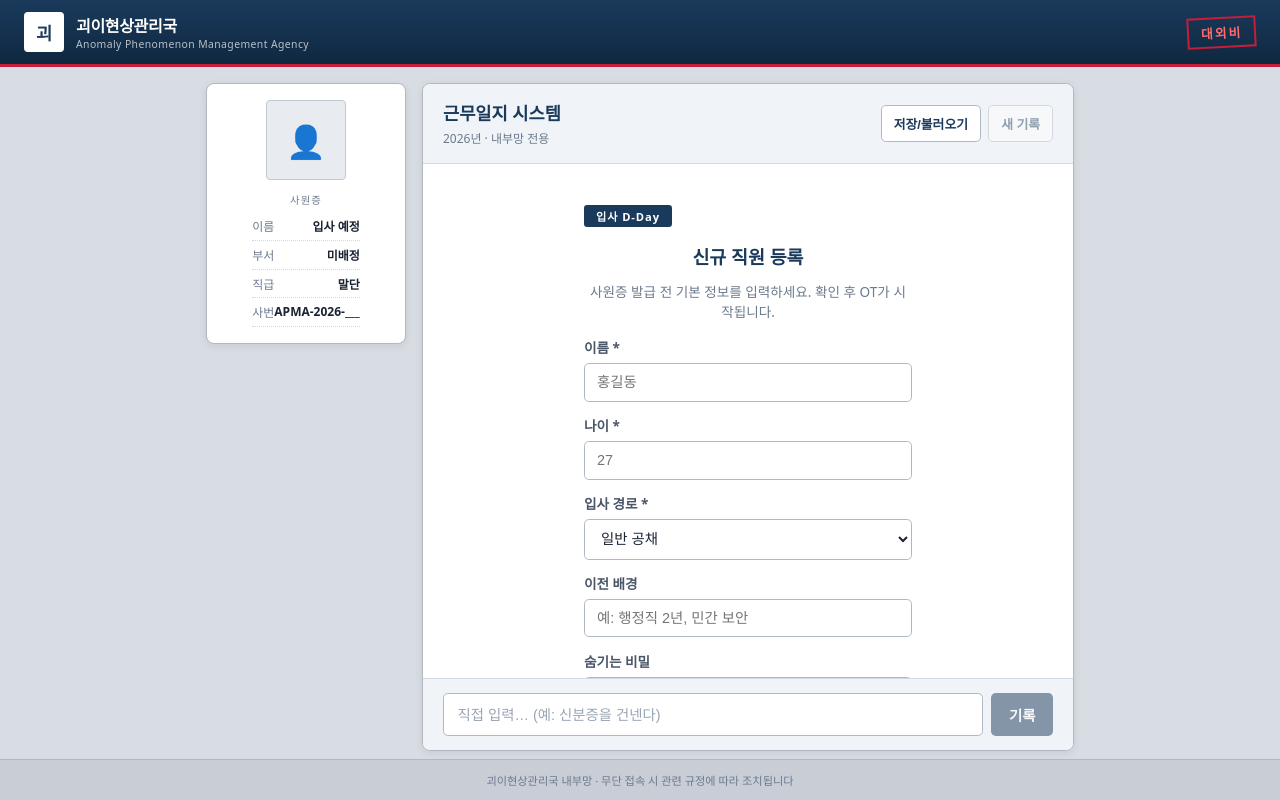
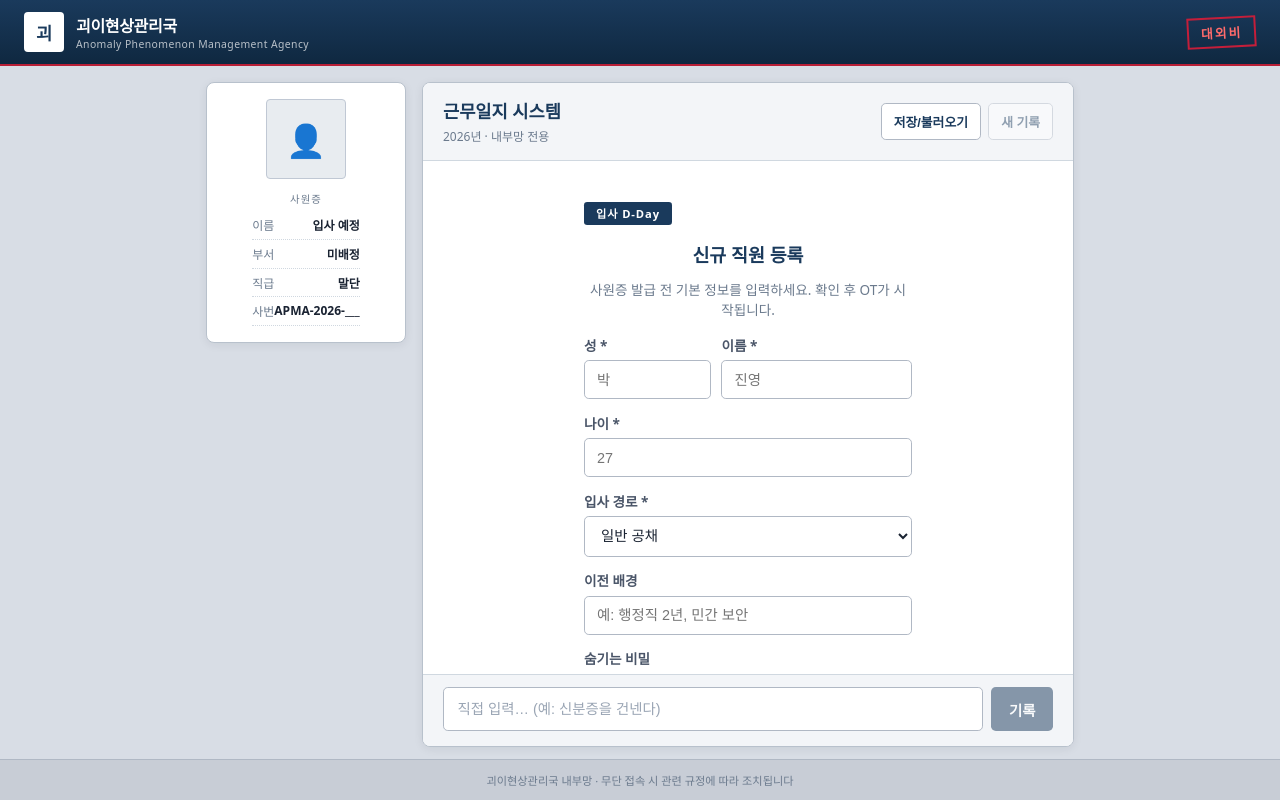
Before and after one commit to moonofchess/apma-trpg-chatbot, a Next.js app: page / in a window 1280 px wide. Built offline with nearby package versions, Linux system fonts and the light colour scheme.

Commit message:
Polish chat UI and player naming

```diff
--- a/app/components/employee-card.tsx
+++ b/app/components/employee-card.tsx
@@ -5,7 +5,7 @@ import {
   type EmployeeProfile,
 } from "@/lib/trpg/employee-profile";
 
-import type { IntakeData } from "./onboarding-form";
+import { getIntakeFullName, type IntakeData } from "./onboarding-form";
 
 type EmployeeCardProps = {
   profile: EmployeeProfile;
@@ -25,7 +25,9 @@ export function EmployeeCard({
 
   const displayName = gmAssigned
     ? profile.name
-    : intake?.name || EMPTY_PROFILE_LABEL;
+    : intake
+      ? getIntakeFullName(intake)
+      : EMPTY_PROFILE_LABEL;
 
   const displayAge = gmAssigned ? profile.age : intake?.age;
 
--- a/app/components/onboarding-form.tsx
+++ b/app/components/onboarding-form.tsx
@@ -4,6 +4,8 @@ import { FormEvent, useState } from "react";
 
 export type IntakeData = {
   name: string;
+  lastName?: string;
+  givenName?: string;
   age: string;
   hirePath: string;
   background: string;
@@ -17,15 +19,32 @@ type OnboardingFormProps = {
 
 const HIRE_PATHS = ["일반 공채", "추천 입사", "현장 채용", "계약직 전환"];
 
+export function getIntakeFullName(data: IntakeData): string {
+  const combinedName = `${data.lastName ?? ""}${data.givenName ?? ""}`.trim();
+  return combinedName || data.name;
+}
+
+export function getIntakeGivenName(data: IntakeData): string {
+  return data.givenName?.trim() || data.name.trim().slice(1) || data.name;
+}
+
 export function buildIntakeMessage(data: IntakeData): string {
+  const fullName = getIntakeFullName(data);
+  const givenName = getIntakeGivenName(data);
+
   return [
     "입사 신고합니다. 아래 정보로 등록해 주세요.",
     "",
-    `이름: ${data.name}`,
+    `성명: ${fullName}`,
+    `성: ${data.lastName || "미분리"}`,
+    `이름: ${givenName}`,
     `나이: ${data.age}`,
     `입사 경로: ${data.hirePath}`,
     `이전 배경: ${data.background || "미기재"}`,
     `숨기는 비밀: ${data.secret || "없음"}`,
+    "",
+    "서술문에서는 제 성명이나 이름을 직접 부르지 말고 '당신'이라고 써 주세요.",
+    `등장인물이 공식적으로 부를 때는 성명(${fullName})이나 직책을 쓰고, 조금 안면이 트인 뒤에는 이름만 붙여 '${givenName}님'처럼 불러 주세요.`,
     "",
     "오늘 입사 첫날입니다. 인사팀 오리엔테이션(OT)부터 시작해 주세요.",
     "OT 도중 사원증을 발급하고 부서·직급·사번을 배정해 주세요.",
@@ -33,7 +52,8 @@ export function buildIntakeMessage(data: IntakeData): string {
 }
 
 export function OnboardingForm({ onSubmit, disabled }: OnboardingFormProps) {
-  const [name, setName] = useState("");
+  const [lastName, setLastName] = useState("");
+  const [givenName, setGivenName] = useState("");
   const [age, setAge] = useState("");
   const [hirePath, setHirePath] = useState(HIRE_PATHS[0]);
   const [background, setBackground] = useState("");
@@ -41,10 +61,15 @@ export function OnboardingForm({ onSubmit, disabled }: OnboardingFormProps) {
 
   const handleSubmit = (event: FormEvent<HTMLFormElement>) => {
     event.preventDefault();
-    if (!name.trim() || !age.trim() || disabled) return;
+    if (!lastName.trim() || !givenName.trim() || !age.trim() || disabled) return;
+
+    const trimmedLastName = lastName.trim();
+    const trimmedGivenName = givenName.trim();
 
     onSubmit({
-      name: name.trim(),
+      name: `${trimmedLastName}${trimmedGivenName}`,
+      lastName: trimmedLastName,
+      givenName: trimmedGivenName,
       age: age.trim(),
       hirePath,
       background: background.trim(),
@@ -60,16 +85,29 @@ export function OnboardingForm({ onSubmit, disabled }: OnboardingFormProps) {
         사원증 발급 전 기본 정보를 입력하세요. 확인 후 OT가 시작됩니다.
       </p>
 
+      <div className="intake-name-row">
         <label className="intake-field">
-        <span>이름 *</span>
+          <span>성 *</span>
           <input
-          value={name}
-          onChange={(e) => setName(e.target.value)}
-          placeholder="홍길동"
+            value={lastName}
+            onChange={(e) => setLastName(e.target.value)}
+            placeholder="박"
             required
             disabled={disabled}
           />
         </label>
+
+        <label className="intake-field">
+          <span>이름 *</span>
+          <input
+            value={givenName}
+            onChange={(e) => setGivenName(e.target.value)}
+            placeholder="진영"
+            required
+            disabled={disabled}
+          />
+        </label>
+      </div>
 
       <label className="intake-field">
         <span>나이 *</span>
@@ -118,7 +156,11 @@ export function OnboardingForm({ onSubmit, disabled }: OnboardingFormProps) {
         />
       </label>
 
-      <button type="submit" className="start-button" disabled={disabled || !name.trim() || !age.trim()}>
+      <button
+        type="submit"
+        className="start-button"
+        disabled={disabled || !lastName.trim() || !givenName.trim() || !age.trim()}
+      >
         OT 시작
       </button>
     </form>
--- a/app/globals.css
+++ b/app/globals.css
@@ -12,7 +12,7 @@ body {
 
 body {
   font-family: "Malgun Gothic", "Apple SD Gothic Neo", system-ui, sans-serif;
-  background: #d8dce3;
+  background: #d8dde5;
   color: #1a2332;
 }
 
@@ -32,7 +32,7 @@ body {
   padding: 0.75rem 1.5rem;
   background: linear-gradient(180deg, #1a3a5c 0%, #0f2840 100%);
   color: #fff;
-  border-bottom: 3px solid #c41e3a;
+  border-bottom: 2px solid #b91f36;
 }
 
 .top-bar-left {
@@ -83,7 +83,7 @@ body {
   max-width: 900px;
   width: 100%;
   margin: 0 auto;
-  padding: 1rem 1rem 0.5rem;
+  padding: 1rem 1rem 0.75rem;
   display: grid;
   grid-template-columns: 200px 1fr;
   gap: 1rem;
@@ -114,9 +114,9 @@ body {
   align-items: center;
   padding: 1rem;
   background: #fff;
-  border: 1px solid #b0b8c4;
+  border: 1px solid #b8c1cc;
   border-radius: 0.5rem;
-  box-shadow: 0 2px 8px rgba(0, 0, 0, 0.08);
+  box-shadow: 0 2px 10px rgba(15, 24, 36, 0.07);
   align-self: start;
   max-height: 100%;
   overflow-y: auto;
@@ -178,17 +178,17 @@ body {
   display: flex;
   flex-direction: column;
   background: #fff;
-  border: 1px solid #b0b8c4;
+  border: 1px solid #b8c1cc;
   border-radius: 0.5rem;
-  box-shadow: 0 2px 8px rgba(0, 0, 0, 0.08);
+  box-shadow: 0 2px 10px rgba(15, 24, 36, 0.07);
   min-height: 0;
   overflow: hidden;
 }
 
 .panel-header {
   flex-shrink: 0;
-  padding: 1rem 1.25rem;
-  background: #f0f3f7;
+  padding: 0.95rem 1.25rem;
+  background: #f3f5f8;
   border-bottom: 1px solid #d0d8e0;
   display: flex;
   align-items: center;
@@ -217,6 +217,7 @@ body {
 
 .panel-action-button {
   flex: 0 0 auto;
+  min-height: 2.25rem;
   padding: 0.5rem 0.75rem;
   border: 1px solid #b0b8c4;
   border-radius: 0.3rem;
@@ -373,33 +374,34 @@ body {
   min-height: 0;
   display: flex;
   flex-direction: column;
-  gap: 0.75rem;
+  gap: 0.85rem;
   overflow-y: auto;
   overflow-x: hidden;
-  padding: 1rem 1.25rem;
+  padding: 1rem 1.25rem 1.1rem;
   overscroll-behavior: contain;
 }
 
 .message {
   max-width: 95%;
-  padding: 0.85rem 1rem;
+  padding: 0.9rem 1rem;
   border-radius: 0.35rem;
   line-height: 1.65;
   word-break: break-word;
   font-size: 0.92rem;
+  scroll-margin-top: 0.75rem;
 }
 
 .message.user {
   align-self: flex-end;
-  background: #e8f0fa;
-  border: 1px solid #a8c4e8;
+  background: #e8f0f8;
+  border: 1px solid #aec5df;
   border-right: 3px solid #1a3a5c;
 }
 
 .message.assistant {
   align-self: flex-start;
-  background: #fafbfc;
-  border: 1px solid #d0d8e0;
+  background: #fbfcfd;
+  border: 1px solid #d3dbe4;
   border-left: 3px solid #c41e3a;
 }
 
@@ -651,6 +653,12 @@ body {
   font-size: 0.85rem;
 }
 
+.intake-name-row {
+  display: grid;
+  grid-template-columns: minmax(0, 0.8fr) minmax(0, 1.2fr);
+  gap: 0.65rem;
+}
+
 .intake-field span {
   color: #4a5568;
   font-weight: 600;
@@ -704,9 +712,9 @@ body {
   flex-shrink: 0;
   display: flex;
   gap: 0.5rem;
-  padding: 0.85rem 1.25rem;
+  padding: 0.8rem 1.25rem 0.95rem;
   border-top: 1px solid #d0d8e0;
-  background: #f0f3f7;
+  background: #f3f5f8;
 }
 
 .chat-form input {
@@ -746,17 +754,36 @@ body {
 
 .status {
   flex-shrink: 0;
+  display: flex;
+  align-items: center;
+  gap: 0.45rem;
   font-size: 0.8rem;
   color: #6b7a8d;
   padding: 0 1.25rem 0.5rem;
   font-style: italic;
 }
 
+.loading-spinner {
+  width: 0.95rem;
+  height: 0.95rem;
+  border: 2px solid #c0c8d4;
+  border-top-color: #1a3a5c;
+  border-radius: 50%;
+  animation: spin 0.8s linear infinite;
+}
+
+@keyframes spin {
+  to {
+    transform: rotate(360deg);
+  }
+}
+
 .suggested-replies {
   flex-shrink: 0;
-  padding: 0.65rem 1.25rem 0;
+  padding: 0.75rem 1.25rem 0.9rem;
   border-top: 1px solid #e8ecf0;
-  background: #fafbfc;
+  border-bottom: 1px solid #e0e6ee;
+  background: #f8fafc;
 }
 
 .suggested-replies-label {
@@ -769,15 +796,15 @@ body {
 .suggested-replies-list {
   display: flex;
   flex-direction: column;
-  gap: 0.4rem;
+  gap: 0.45rem;
   max-height: 9rem;
   overflow-y: auto;
 }
 
 .suggested-reply-btn {
   text-align: left;
-  padding: 0.55rem 0.75rem;
-  border: 1px solid #c0c8d4;
+  padding: 0.65rem 0.8rem;
+  border: 1px solid #c5ced8;
   border-radius: 0.35rem;
   background: #fff;
   color: #1a3a5c;
@@ -894,6 +921,7 @@ body {
   .panel-header {
     padding: 0.7rem 0.85rem;
     gap: 0.5rem;
+    align-items: flex-start;
   }
 
   .panel-header h1 {
@@ -905,6 +933,8 @@ body {
   }
 
   .panel-actions {
+    flex-direction: column;
+    align-items: stretch;
     gap: 0.35rem;
   }
 
@@ -949,7 +979,7 @@ body {
   }
 
   .suggested-replies {
-    padding: 0.55rem 0.75rem 0.45rem;
+    padding: 0.6rem 0.75rem 0.8rem;
   }
 
   .suggested-replies-list {
@@ -964,7 +994,7 @@ body {
 
   .chat-form {
     gap: 0.45rem;
-    padding: 0.65rem 0.75rem calc(0.65rem + env(safe-area-inset-bottom));
+    padding: 0.65rem 0.75rem calc(0.75rem + env(safe-area-inset-bottom));
   }
 
   .chat-form input {
@@ -991,6 +1021,10 @@ body {
     margin-bottom: 0.65rem;
   }
 
+  .intake-name-row {
+    gap: 0.5rem;
+  }
+
   .intake-field input,
   .intake-field select,
   .start-button {
--- a/lib/trpg/characters.ts
+++ b/lib/trpg/characters.ts
@@ -10,7 +10,7 @@ export const PRESET_CHARACTERS = `
 - 비밀: 과거 말단을 미끼 검증에서 잃음. 그 퇴직 양식이 아직 미결. 7층 떡밥과 교차 가능.
 
 ### 박도윤 — 현장대응3팀 대리, 29, 동기
-- 말투: 회사 초면에는 반드시 존댓말. 이름을 알면 성+직급 또는 이름+님으로 부른다. "괜찮으세요?", "일단 이쪽으로 오세요.", "박도윤 대리입니다." 친해진 뒤에도 근무 중에는 존댓말을 기본으로 하고, 극도의 긴장·위기·사적 친밀감이 쌓인 뒤에만 짧게 반말이 섞인다.
+- 말투: 회사 초면에는 반드시 존댓말. 처음에는 성명+님 또는 직책, 안면이 트인 뒤에는 이름+님으로 부른다. "괜찮으세요?", "일단 이쪽으로 오세요.", "박도윤 대리입니다." 친해진 뒤에도 근무 중에는 존댓말을 기본으로 하고, 극도의 긴장·위기·사적 친밀감이 쌓인 뒤에만 짧게 반말이 섞인다.
 - 금지: 첫 만남부터 반말, "형", "야", "신입 씨", 친구처럼 구는 말투. 동기여도 회사에서는 초면 예의를 지킨다.
 - 금지: 딱딱한 보고체, "~에 관하여", "~하도록 하겠습니다"
 - 습관: 서랍 비상식량. 점심 메뉴 투표 주도.
```
Also changed, not shown: app/page.tsx (+26 -8 lines), lib/trpg/system-prompt.ts (+8 -3 lines). Lines whose indentation alone changed are shown as unchanged.
